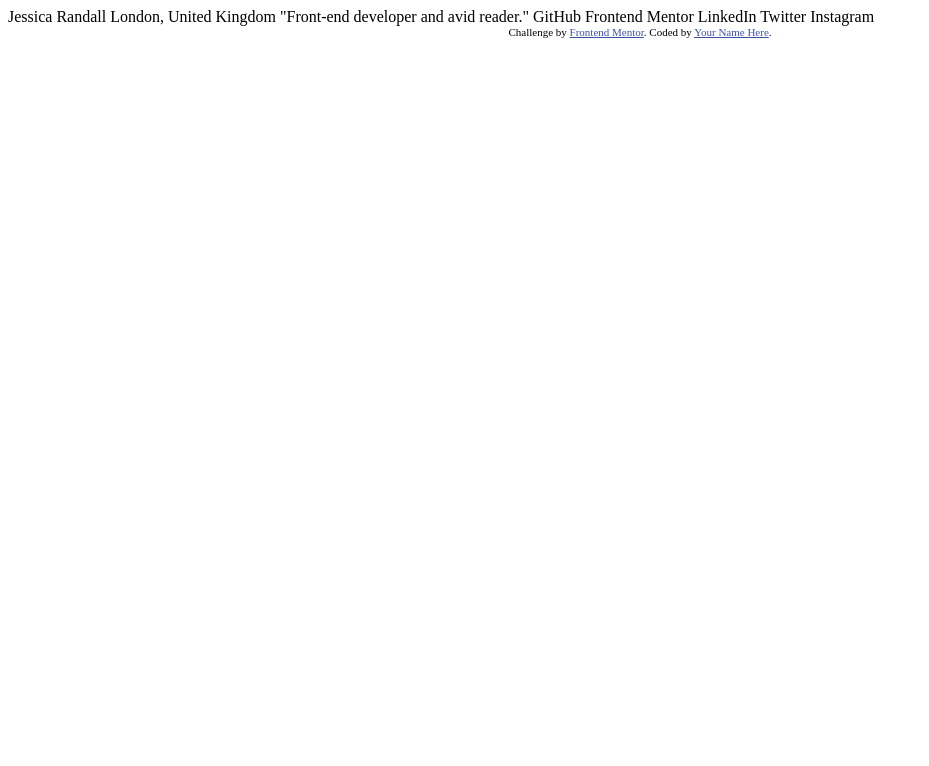
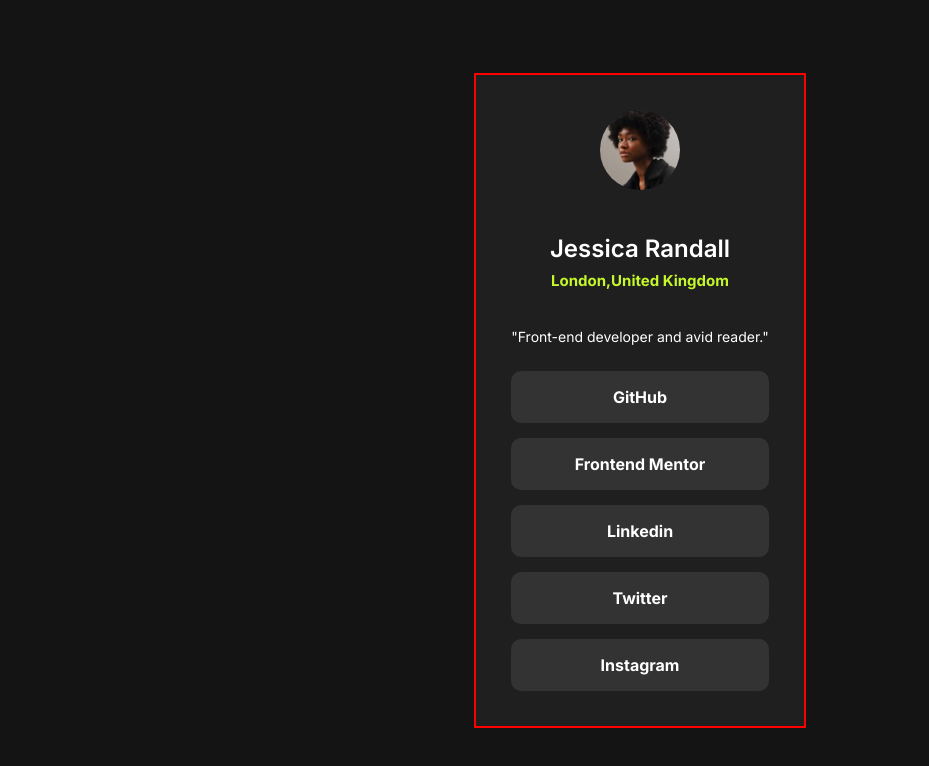
Before and after one commit to CallensJ/social-link-profile, a plain HTML site: page index.html in a window 1280 px wide. Shown: the whole page, without its empty margins (0-929 px from the left). Drawn offline with Linux system fonts and the light colour scheme.

Commit message:
challenge completed

```diff
--- a/index.html
+++ b/index.html
@@ -1,34 +1,50 @@
 <!DOCTYPE html>
 <html lang="en">
   <head>
-  <meta charset="UTF-8">
-  <meta name="viewport" content="width=device-width, initial-scale=1.0"> <!-- displays site properly based on user's device -->
-
-  <link rel="icon" type="image/png" sizes="32x32" href="./assets/images/favicon-32x32.png">
+    <meta charset="UTF-8" />
+    <meta name="viewport" content="width=device-width, initial-scale=1.0" />
+    <link rel="stylesheet" href="./css/main.css" />
+    <link rel="preconnect" href="https://fonts.googleapis.com" />
+    <link rel="preconnect" href="https://fonts.gstatic.com" crossorigin />
+    <link
+      href="https://fonts.googleapis.com/css2?family=Inter:wght@400;600;700&display=swap"
+      rel="stylesheet"
+    />
+    <link
+      rel="icon"
+      type="image/png"
+      sizes="32x32"
+      href="./assets/images/favicon-32x32.png"
+    />
 
     <title>Frontend Mentor | Social links profile</title>
-
-  <!-- Feel free to remove these styles or customise in your own stylesheet 👍 -->
-  <style>
-    .attribution { font-size: 11px; text-align: center; }
-    .attribution a { color: hsl(228, 45%, 44%); }
-  </style>
   </head>
   <body>
+    <div class="container">
+      <div class="card">
+        <div class="card__profile">
+          <img
+            src="./assets/images/avatar-jessica.jpeg"
+            alt="avatar"
+            class="card__profile--avatar"
+          />
+          <div class="userprofile">
+            <h1 class="userprofile__name">Jessica Randall</h1>
+            <h4 class="userprofile__location">London,United Kingdom</h4>
 
-  Jessica Randall
-  London, United Kingdom
-  "Front-end developer and avid reader."
-
-  GitHub
-  Frontend Mentor
-  LinkedIn
-  Twitter
-  Instagram
-
-  <div class="attribution">
-    Challenge by <a href="https://www.frontendmentor.io?ref=challenge" target="_blank">Frontend Mentor</a>.
-    Coded by <a href="#">Your Name Here</a>.
+            <span class="userprofile__occupation"
+              >"Front-end developer and avid reader."</span
+            >
+          </div>
+        </div>
+        <div class="card__links">
+          <a href="#" class="link">GitHub</a>
+          <a href="#" class="link">Frontend Mentor</a>
+          <a href="#" class="link">Linkedin</a>
+          <a href="#" class="link">Twitter</a>
+          <a href="#" class="link">Instagram</a>
+        </div>
+      </div>
     </div>
   </body>
 </html>
--- /dev/null
+++ b/scss/_card.scss
@@ -0,0 +1,49 @@
+@use "colors" as *;
+
+.card {
+  border: 2px solid red;
+  text-align: center;
+  padding: 2.188rem;
+  background-color: $background-card;
+  &__profile {
+    //border: 1px solid yellow;
+    .card__profile--avatar {
+      width: 5rem;
+      height: 5rem;
+      border-radius: 50%;
+    }
+    .userprofile {
+      &__name {
+        font-weight: 600;
+        color: $title-1;
+        font-size: 1.5rem;
+        margin-top: 2.5rem;
+      }
+      &__location {
+        color: $title-4;
+        font-size: 0.938rem;
+        margin-top: 0.5rem;
+        margin-bottom: 2.25rem;
+      }
+      &__occupation {
+        color:$white;
+        font-size:0.875rem;
+      }
+    }
+  }
+
+  &__links{
+    display:flex;
+    flex-direction: column;
+    margin-top: 0.625rem;
+    .link{
+        text-decoration: none;
+        color: $white;
+        font-weight: 700;
+        background-color: $background-link;
+        margin-top: 0.938rem;
+        padding: 1rem 0;
+        border-radius: 0.625rem;
+    }
+  }
+}
--- /dev/null
+++ b/scss/_colors.scss
@@ -0,0 +1,9 @@
+//colors
+$background: hsl(0, 0%, 8%);
+$background-card: hsl(0, 0%, 12%);
+$background-link: hsl(0, 0%, 20%);
+
+//text colors
+$title-1: hsl(0, 0%, 100%);
+$title-4: hsl(75, 94%, 57%);
+$white:hsl(0, 0%, 100%);
--- /dev/null
+++ b/scss/_globals.scss
@@ -0,0 +1,22 @@
+@use "colors" as *;
+
+*{
+  margin: 0;
+  padding: 0;
+  box-sizing:border-box;
+}
+html {
+  font-size: 100%;
+  box-sizing: border-box;
+  font-family: "Inter", sans-serif;
+
+}
+
+body {
+  background-color: $background;
+}
+.container {
+  display: grid;
+  place-items: center;
+  min-height: 100vh;
+}
--- /dev/null
+++ b/scss/main.scss
@@ -0,0 +1,3 @@
+@forward 'card';
+@forward 'colors';
+@forward 'globals';
```
Also changed, not shown: css/main.css (added), 5 other files. Lines whose indentation alone changed are shown as unchanged.
